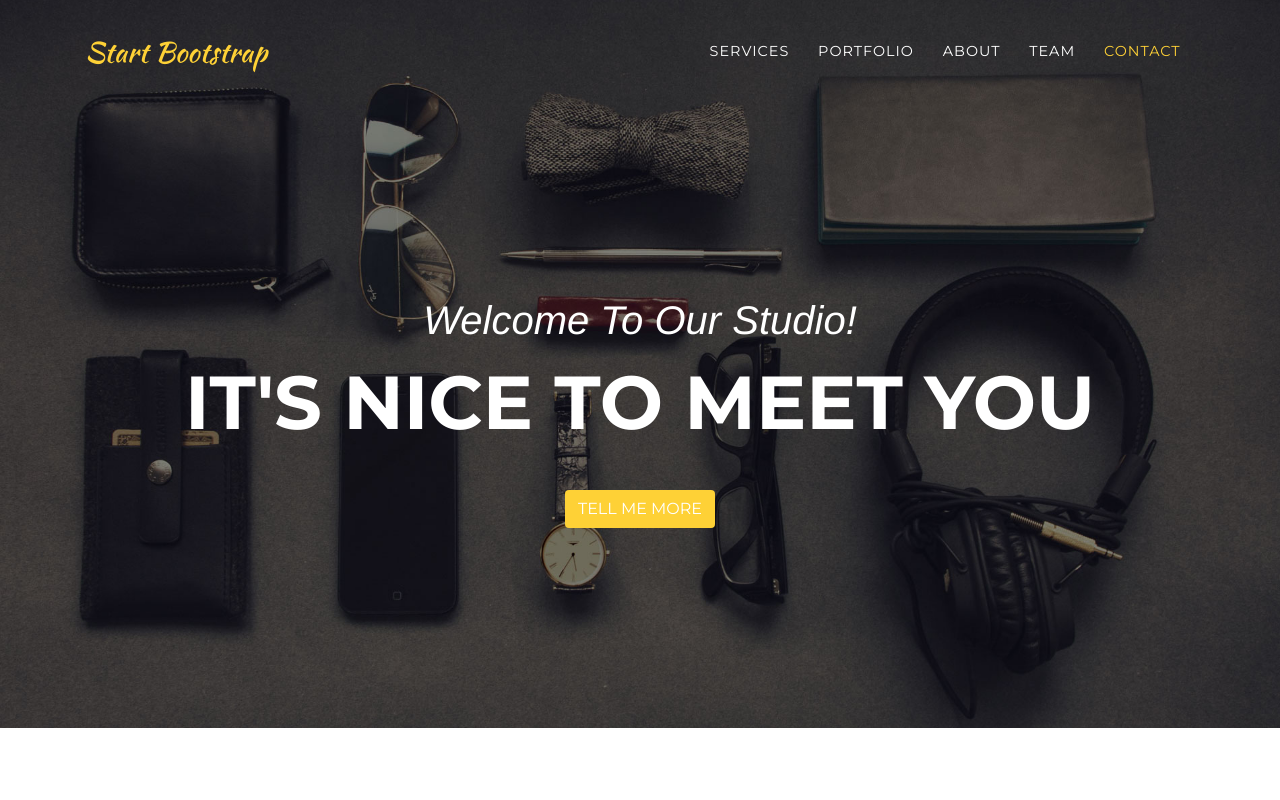
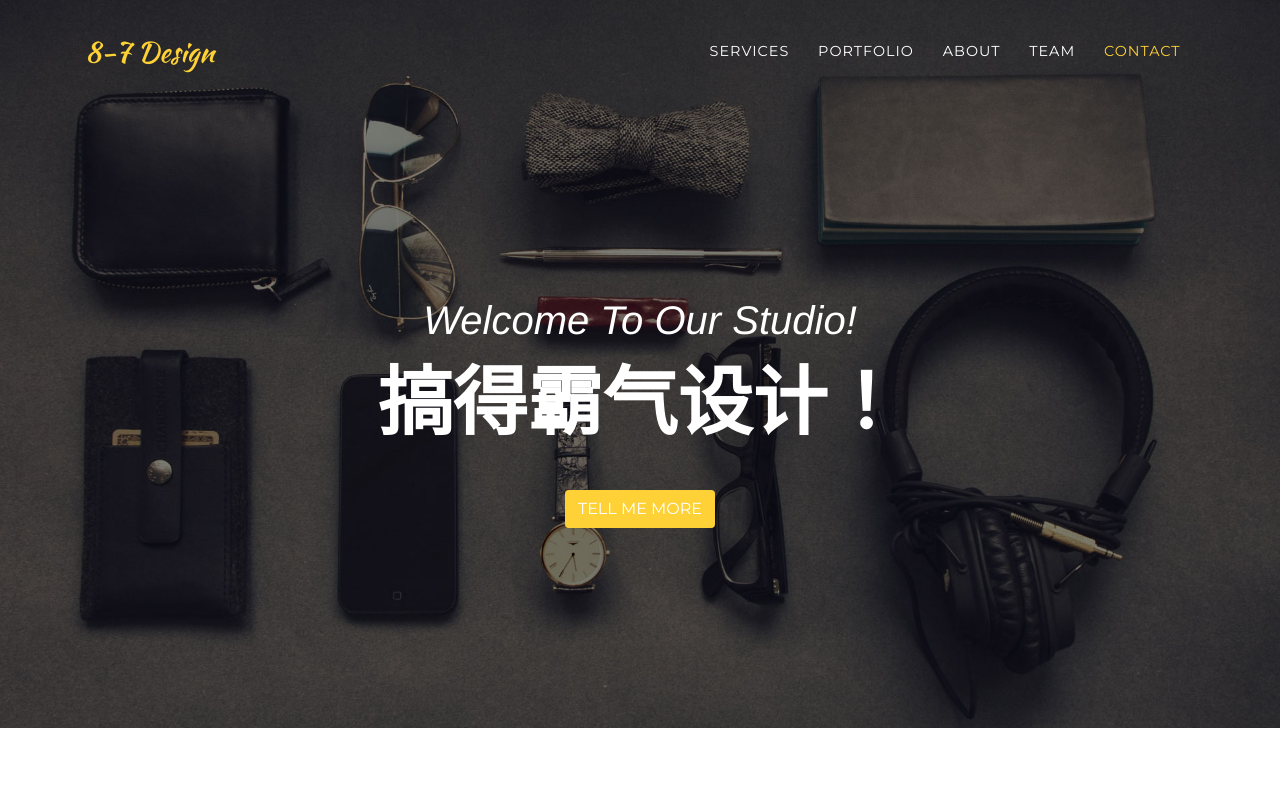
Before and after one commit to Eugene33/8-7design, a website with bundled scripts: page index.html in a window 1280 px wide. Shown: the top 800 px of the page. Built offline with nearby package versions, Linux system fonts and the light colour scheme; a web font is replaced by a local one.

Commit message:
Update index.html

```diff
--- a/index.html
+++ b/index.html
@@ -30,7 +30,7 @@
     <!-- Navigation -->
     <nav class="navbar navbar-expand-lg navbar-dark fixed-top" id="mainNav">
       <div class="container">
-        <a class="navbar-brand js-scroll-trigger" href="#page-top">Start Bootstrap</a>
+        <a class="navbar-brand js-scroll-trigger" href="#page-top">8-7 Design</a>
         <button class="navbar-toggler navbar-toggler-right" type="button" data-toggle="collapse" data-target="#navbarResponsive" aria-controls="navbarResponsive" aria-expanded="false" aria-label="Toggle navigation">
           Menu
           <i class="fa fa-bars"></i>
@@ -62,7 +62,7 @@
       <div class="container">
         <div class="intro-text">
           <div class="intro-lead-in">Welcome To Our Studio!</div>
-          <div class="intro-heading">It's Nice To Meet You</div>
+          <div class="intro-heading">搞得霸气设计！</div>
           <a class="btn btn-xl js-scroll-trigger" href="#services">Tell Me More</a>
         </div>
       </div>
```
